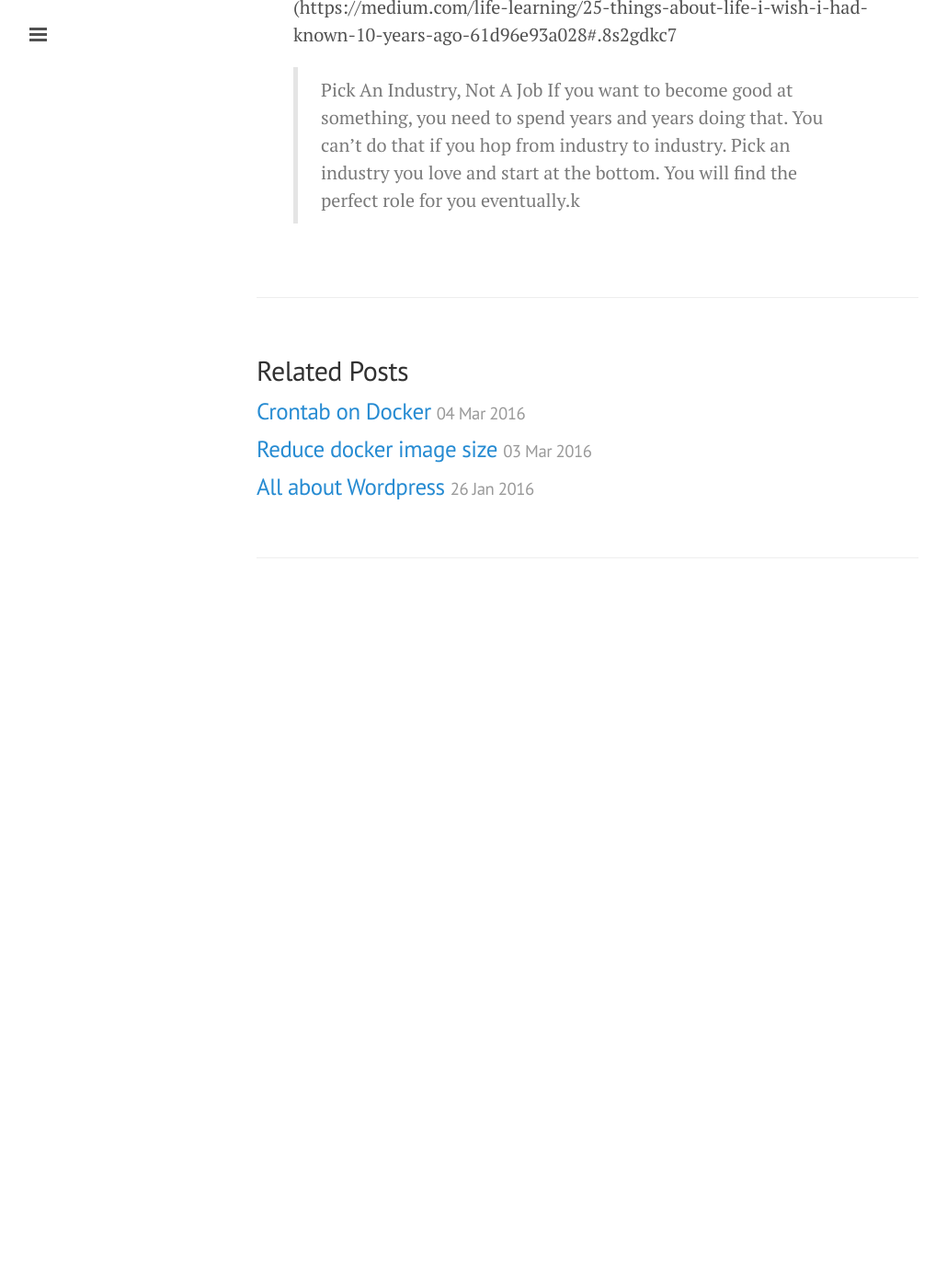
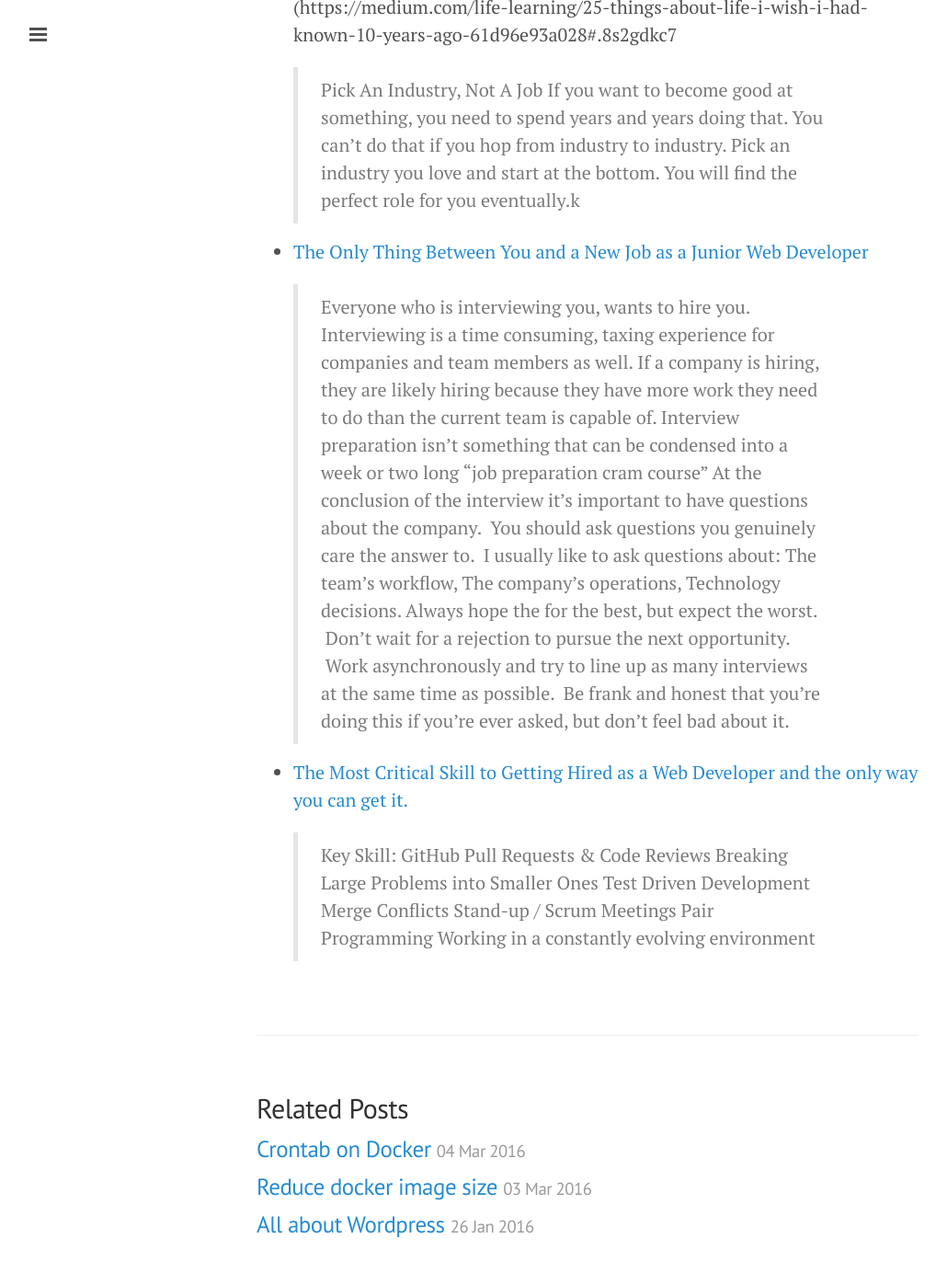
Before and after one commit to ibotdotout/ibotdotout.github.io, a Jekyll site: the page built from _posts/2015-10-21-get-job.md, in a window 1280 px wide and 1400 px high, scrolled down 6933 px. Shown: the top 1384 px of the window at 92% size, without its empty margins (1-1031 px from the left). Built offline with Jekyll 4.4.1, drawn with Linux system fonts in a browser that asks for light colours; nearby versions of some CDN libraries; Markdown is read by kramdown in place of the engine named in the settings; comment, search, counter and statistics services are not loaded; before the commit the page ends 7620 px from its top, so only the background shows below that.

Commit message:
how to get hire

```diff
--- a/_posts/2015-10-21-get-job.md
+++ b/_posts/2015-10-21-get-job.md
@@ -207,3 +207,21 @@ excerpt: รวมบทความ เทคนิคต่างๆ เกี
 
     > Pick An Industry, Not A Job
     > If you want to become good at something, you need to spend years and years doing that. You can’t do that if you hop from industry to industry. Pick an industry you love and start at the bottom. You will find the perfect role for you eventually.k
+
+- [The Only Thing Between You and a New Job as a Junior Web Developer](http://blog.thefirehoseproject.com/posts/getting-your-first-junior-web-developer-job/)
+
+    > Everyone who is interviewing you, wants to hire you.  Interviewing is a time consuming, taxing experience for companies and team members as well.  If a company is hiring, they are likely hiring because they have more work they need to do than the current team is capable of.
+    > Interview preparation isn’t something that can be condensed into a week or two long “job preparation cram course”
+    > At the conclusion of the interview it’s important to have questions about the company.  You should ask questions you genuinely care the answer to.  I usually like to ask questions about: The team’s workflow, The company’s operations, Technology decisions.
+    > Always hope the for the best, but expect the worst.  Don’t wait for a rejection to pursue the next opportunity.  Work asynchronously and try to line up as many interviews at the same time as possible.  Be frank and honest that you’re doing this if you’re ever asked, but don’t feel bad about it.
+
+- [The Most Critical Skill to Getting Hired as a Web Developer and the only way you can get it.](https://medium.com/@kenmazaika/the-most-critical-skill-to-getting-hired-as-a-web-developer-553613af5bb4#.kwz5ki15z)
+
+    > Key Skill:
+    > GitHub Pull Requests & Code Reviews
+    > Breaking Large Problems into Smaller Ones
+    > Test Driven Development
+    > Merge Conflicts
+    > Stand-up / Scrum Meetings
+    > Pair Programming
+    > Working in a constantly evolving environment
```
